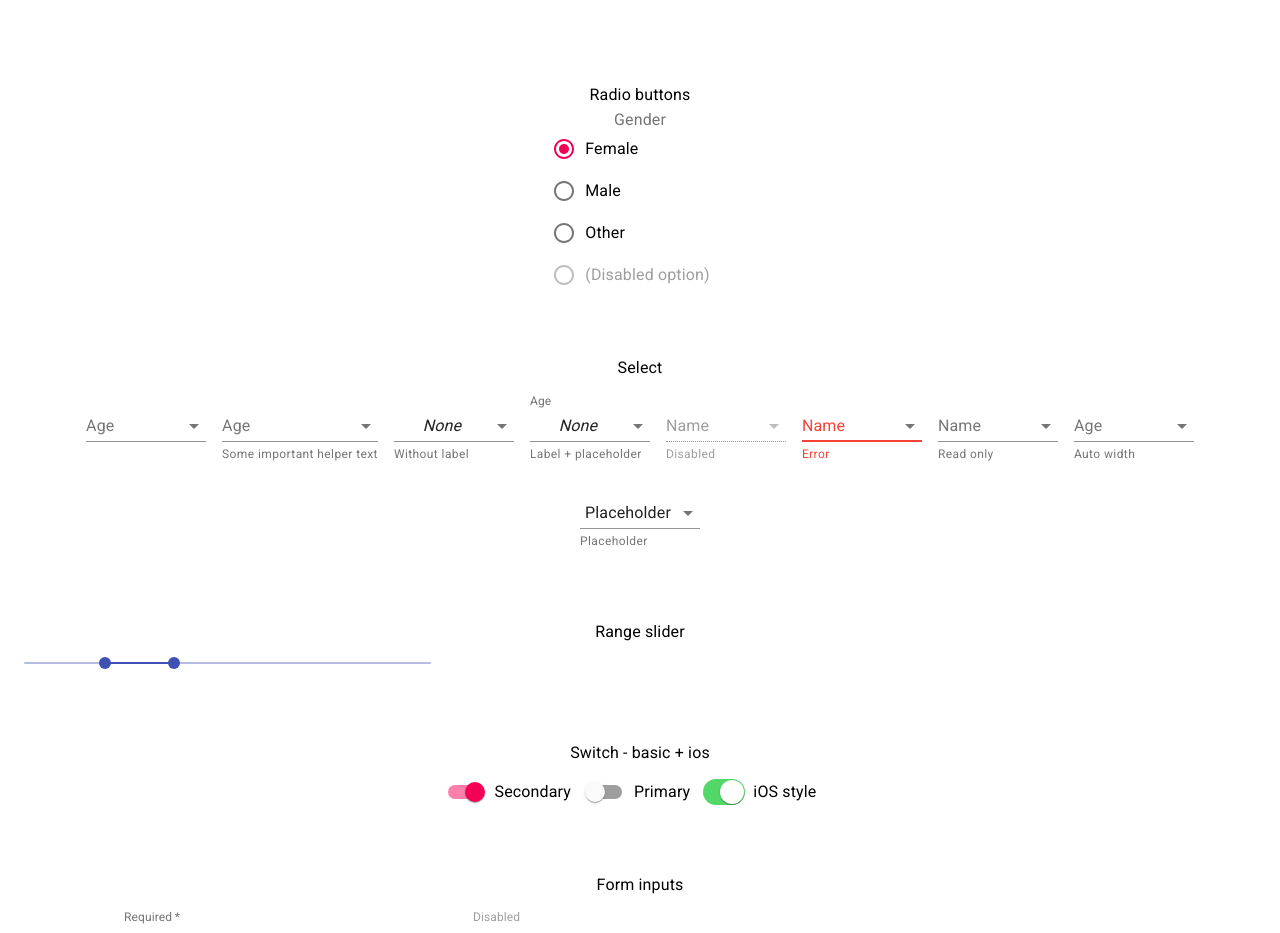
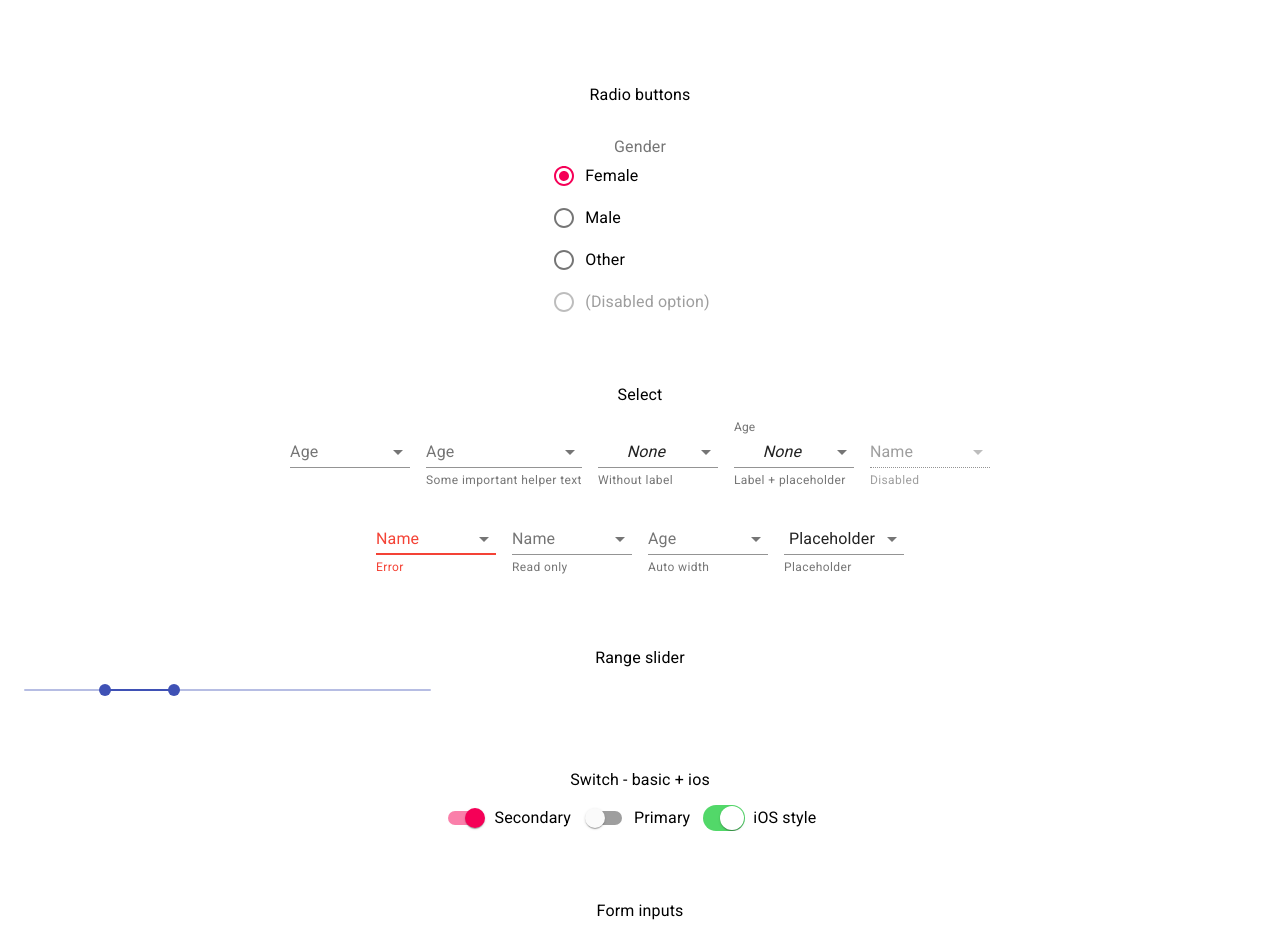
Before and after one commit to GSemikozov/flowquiz, a React (Create React App) app: page / in a window 1280 px wide. Shown: the part 1100-2033 px from the top of the page. Built offline with nearby package versions, Linux system fonts and the light colour scheme.

Commit message:
layout fixes

```diff
--- a/src/App.tsx
+++ b/src/App.tsx
@@ -140,6 +140,7 @@ const SimpleSelects = () => {
 
   return (
     <div>
+      <Box>
         <FormControl className={classes.selectFormControl}>
           <InputLabel id="demo-simple-select-label">Age</InputLabel>
           <Select
@@ -225,6 +226,8 @@ const SimpleSelects = () => {
           </Select>
           <FormHelperText>Disabled</FormHelperText>
         </FormControl>
+      </Box>
+      <Box>
         <FormControl className={classes.selectFormControl} error>
           <InputLabel id="demo-simple-select-error-label">Name</InputLabel>
           <Select
@@ -296,6 +299,7 @@ const SimpleSelects = () => {
           </Select>
           <FormHelperText>Placeholder</FormHelperText>
         </FormControl>
+      </Box>
     </div>
   );
 };
@@ -1062,6 +1066,7 @@ function App() {
       </Container>
       <Container style={{ marginTop: "60px" }}>
         <Typography gutterBottom>Radio buttons</Typography>
+        <Box style={{ marginTop: "32px" }}>
           <FormControl component="fieldset">
             <FormLabel component="legend">Gender</FormLabel>
             <RadioGroup
@@ -1076,7 +1081,11 @@ function App() {
                 label="Female"
               />
               <FormControlLabel value="male" control={<Radio />} label="Male" />
-            <FormControlLabel value="other" control={<Radio />} label="Other" />
+              <FormControlLabel
+                value="other"
+                control={<Radio />}
+                label="Other"
+              />
               <FormControlLabel
                 value="disabled"
                 disabled
@@ -1085,6 +1094,7 @@ function App() {
               />
             </RadioGroup>
           </FormControl>
+        </Box>
       </Container>
       <Container style={{ marginTop: "60px" }}>
         <Typography gutterBottom>Select</Typography>
```
Also changed, not shown: 1 other file (tests, documents, lock files or other folders). Lines whose indentation alone changed are shown as unchanged.
